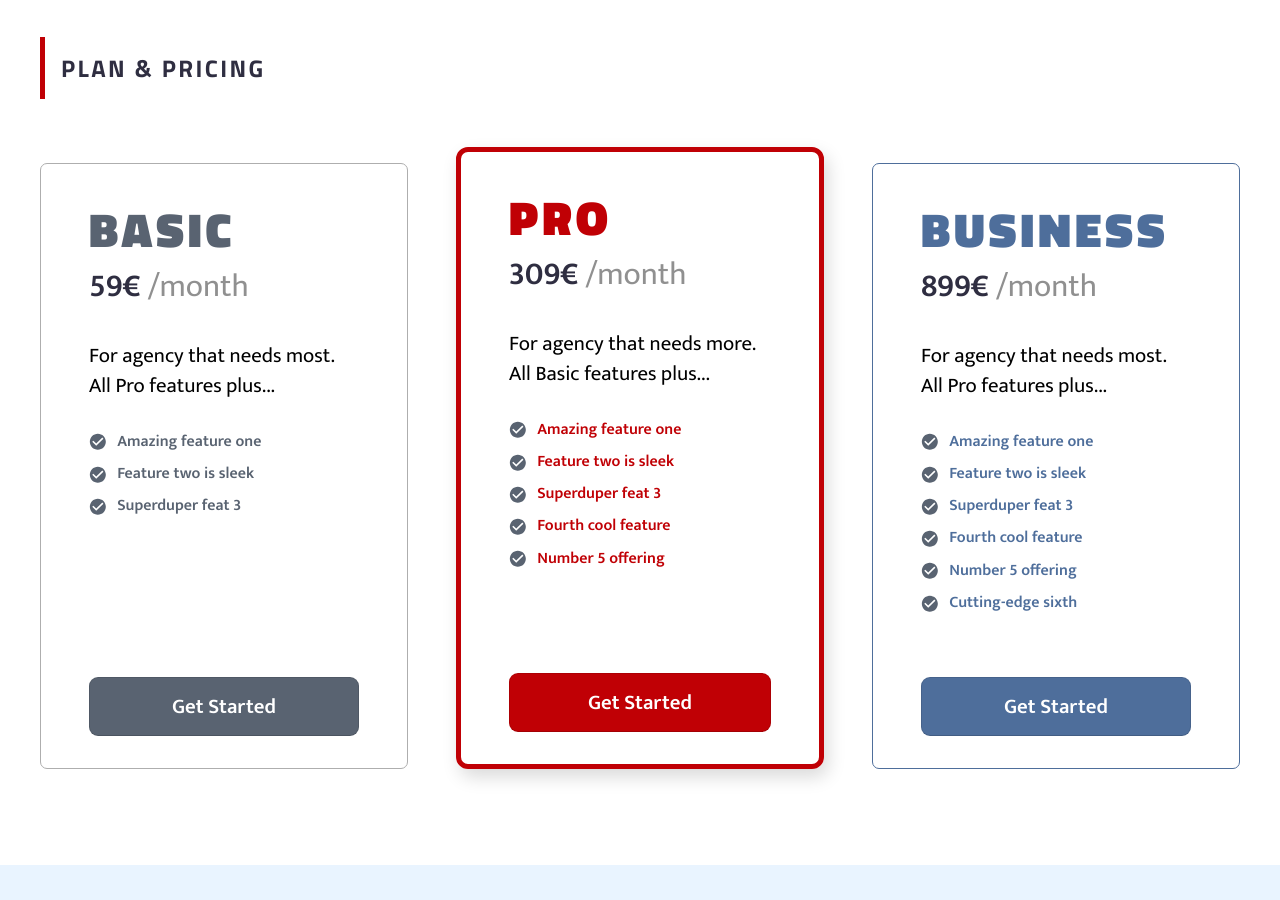
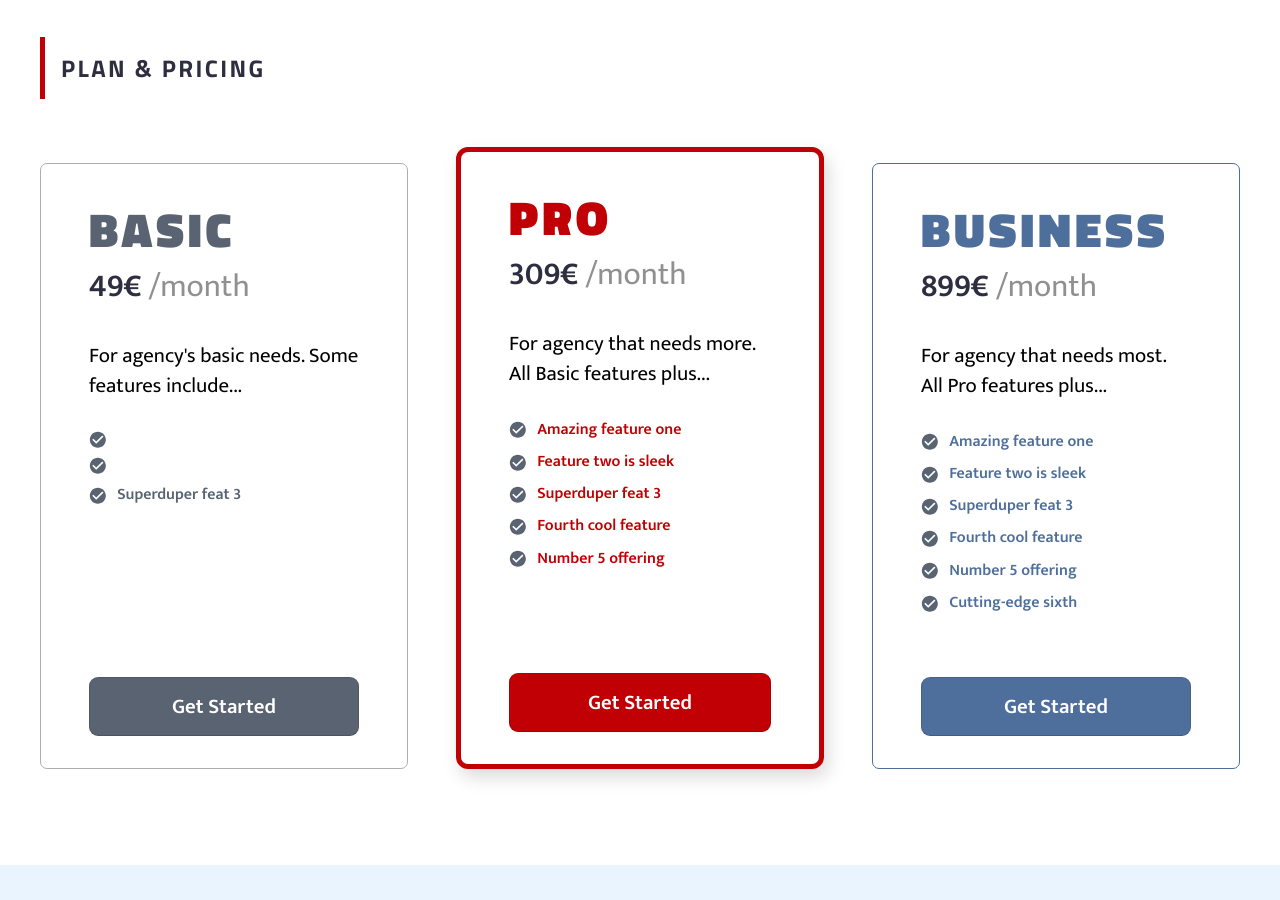
Before and after one commit to tripsimian-labs/bookingpad-web, a Jekyll site: the page built from index.md, in a window 1280 px wide and 900 px high, scrolled down 2707 px. Built offline with Jekyll 4.4.1, drawn with Linux system fonts in a browser that asks for light colours.

Commit message:
Update Index “pricing”

```diff
--- a/_data/pricing.yml
+++ b/_data/pricing.yml
@@ -1,9 +1,9 @@
 basic:
-  price: 59€
-  text: For agency that needs most. All Pro features plus...
+  price: 49€
+  text: For agency's basic needs. Some features include...
   features:
-    - text: Amazing feature one
-    - text: Feature two is sleek
+    - Amazing feature one
+    - Feature two is sleek
     - text: Superduper feat 3
 pro:
   price: 309€
```
